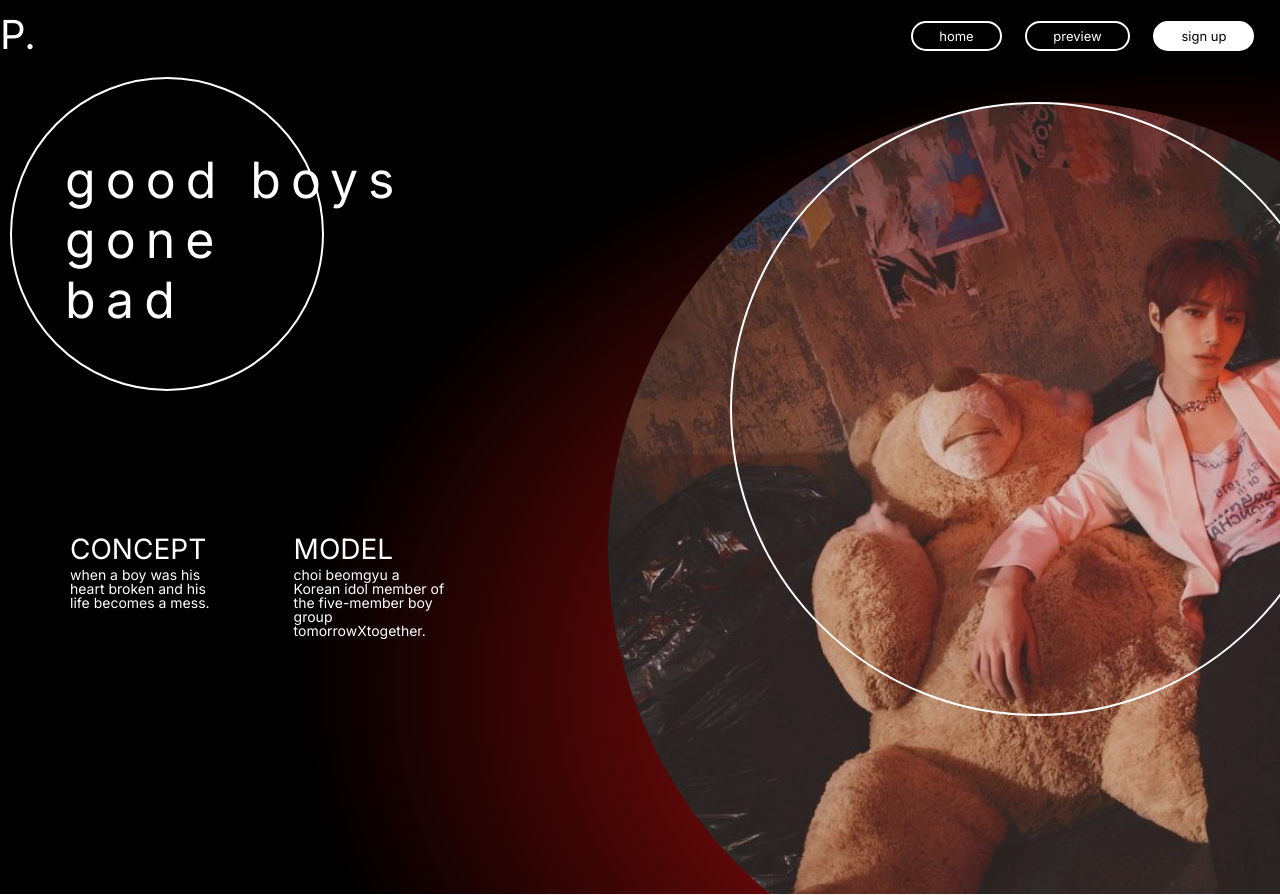
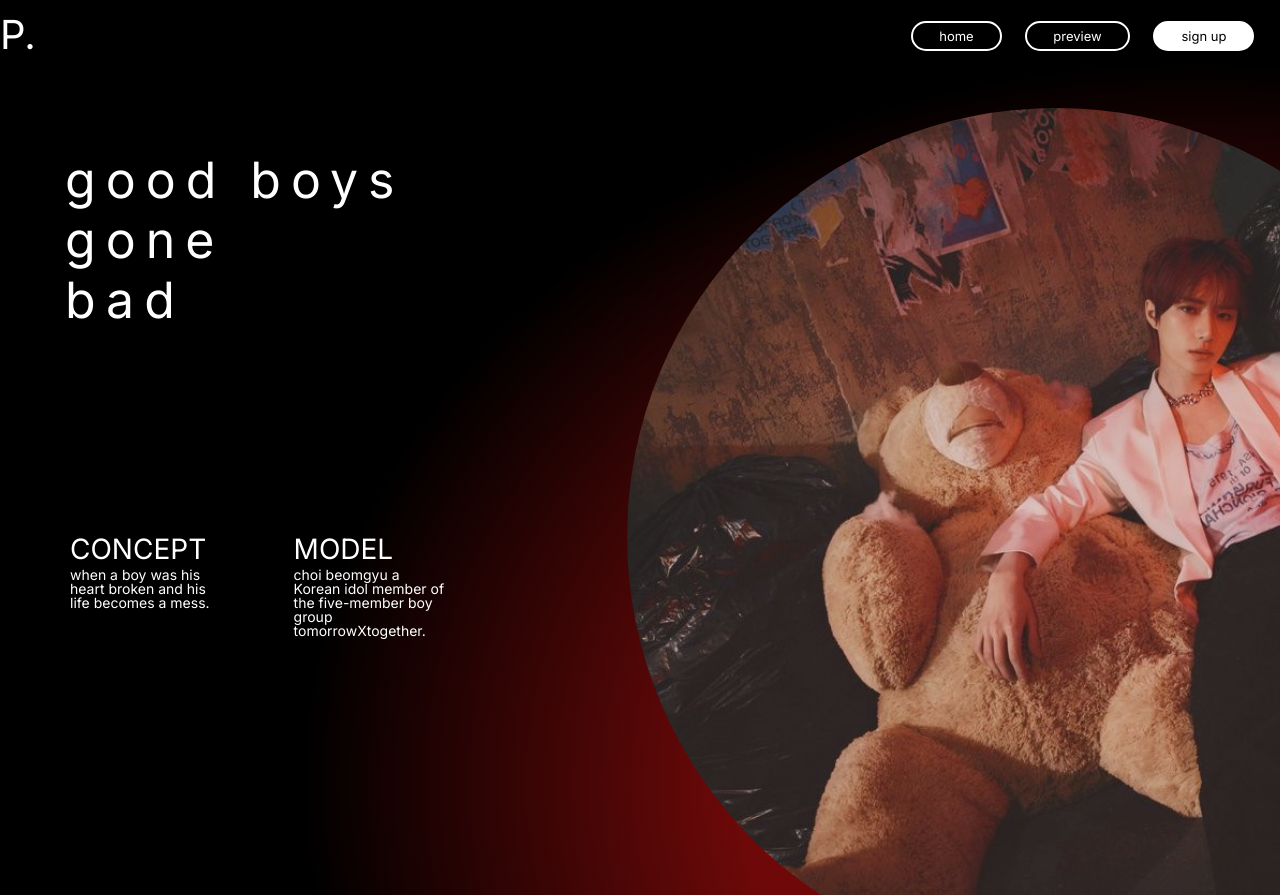
Before and after one commit to viniciusmartins1/design-magazine, a plain HTML site: page index.html in a window 1280 px wide. Shown: the top 895 px of the page. Drawn offline with Linux system fonts and the light colour scheme.

Commit message:
style: mudança no estilo da section main

```diff
--- a/css/style.css
+++ b/css/style.css
@@ -1,3 +1,24 @@
+/* Works on Firefox */
+* {
+  scrollbar-width: thin;
+  scrollbar-color: rgb(111, 9, 9) black;
+}
+
+/* Works on Chrome, Edge, and Safari */
+*::-webkit-scrollbar {
+  width: 10px;
+}
+
+*::-webkit-scrollbar-track {
+  background: black;
+}
+
+*::-webkit-scrollbar-thumb {
+  background-color: rgb(111, 9, 9);
+  border-radius: 20px;
+  border: 3px solid black;
+}
+
 body {
   font-family: "Inter", sans-serif;
   color: white;
@@ -57,14 +78,6 @@ body {
   border: 0;
 }
 
-.row {
-  /* overflow: hidden; */
-}
-
-.col-2 {
-  /* width: 12%; */
-}
-
 /*SECTION MAIN*/
 
 .section-main {
@@ -75,11 +88,10 @@ body {
     rgb(111, 9, 9),
     black
   );
-  background-position: 300px -0px;
+  background-position: 300px 0px;
   background-repeat: no-repeat;
-  border-bottom: 2px solid white;
   padding-top: 90px;
-  padding-bottom: 20%;
+  padding-bottom: 30%;
   clear: both;
   overflow: hidden;
   position: relative;
@@ -111,38 +123,47 @@ body {
 
 .section-main-img {
   position: absolute;
-  width: 70%;
+  width: 67%;
   border-radius: 55%;
   top: 5%;
-  right: 0;
-  transform: translate(25%);
+  transform: translate(21%);
   opacity: 0.9;
 }
 
-.section-main h1:after{
-  content: " ";
-  width: 610px;
-  height: 610px;
-  border: 2px solid white;
+.circle-big {
+  width: 770px;
+  height: 750px;
+  border: 1.5px solid rgba(2545, 255, 255, 0.7);
   border-radius: 50%;
-  z-index: 1;
-  display: block;
   position: absolute;
   right: -5%;
   top: 5%;
 }
 
-.section-main h1:before {
-  content: " ";
+.circle-small {
   width: 310px;
   height: 310px;
-  border: 2px solid white;
+  border: 1.5px solid rgba(2545, 255, 255, 0.7);
   border-radius: 50%;
-  z-index: 1;
-  display: block;
   position: absolute;
   left: 0.8%;
   top: 2%;
+}
+
+.line-divider {
+  width: 100%;
+  border-bottom: 1.5px solid rgba(2545, 255, 255, 0.7);
+  position: absolute;
+  top: 150%;
+  z-index: 1;
+}
+
+.line-left {
+  height: 150%;
+  border-left: 1.5px solid rgba(2545, 255, 255, 0.7);
+  position: absolute;
+  left: 3.5%;
+  z-index: 1;
 }
 
 /* section-about-me*/
@@ -150,26 +171,17 @@ body {
 .section-about-me {
   background-color: black;
   background-image: linear-gradient(
-      to right,
-      rgba(0, 0, 0, 0.7) 35%,
-      rgb(111, 9, 9),
-      rgb(111, 9, 9)
-    ),
-    linear-gradient(rgba(0, 0, 0, 0.7), rgb(111, 9, 9));
+    to right,
+    rgba(0, 0, 0, 0.8),
+    rgba(0, 0, 0, 0.8) 29.9%,
+    rgb(111, 9, 9),
+    rgb(111, 9, 9)
+  );
   background-position: right bottom, left bottom;
-  padding-top: 70px;
   padding-bottom: 30%;
   clear: both;
   overflow: hidden;
   position: relative;
-}
-
-.section-about-me-description {
-  /* width: 37%; */
-  /* text-align: right;
-  position: absolute;
-  right: 5%;
-  top: 18%; */
 }
 
 .section-about-me-description h2 {
@@ -196,7 +208,6 @@ body {
 }
 
 .about-me1 {
-  margin-top: 50px;
   width: 45%;
 }
 
```
